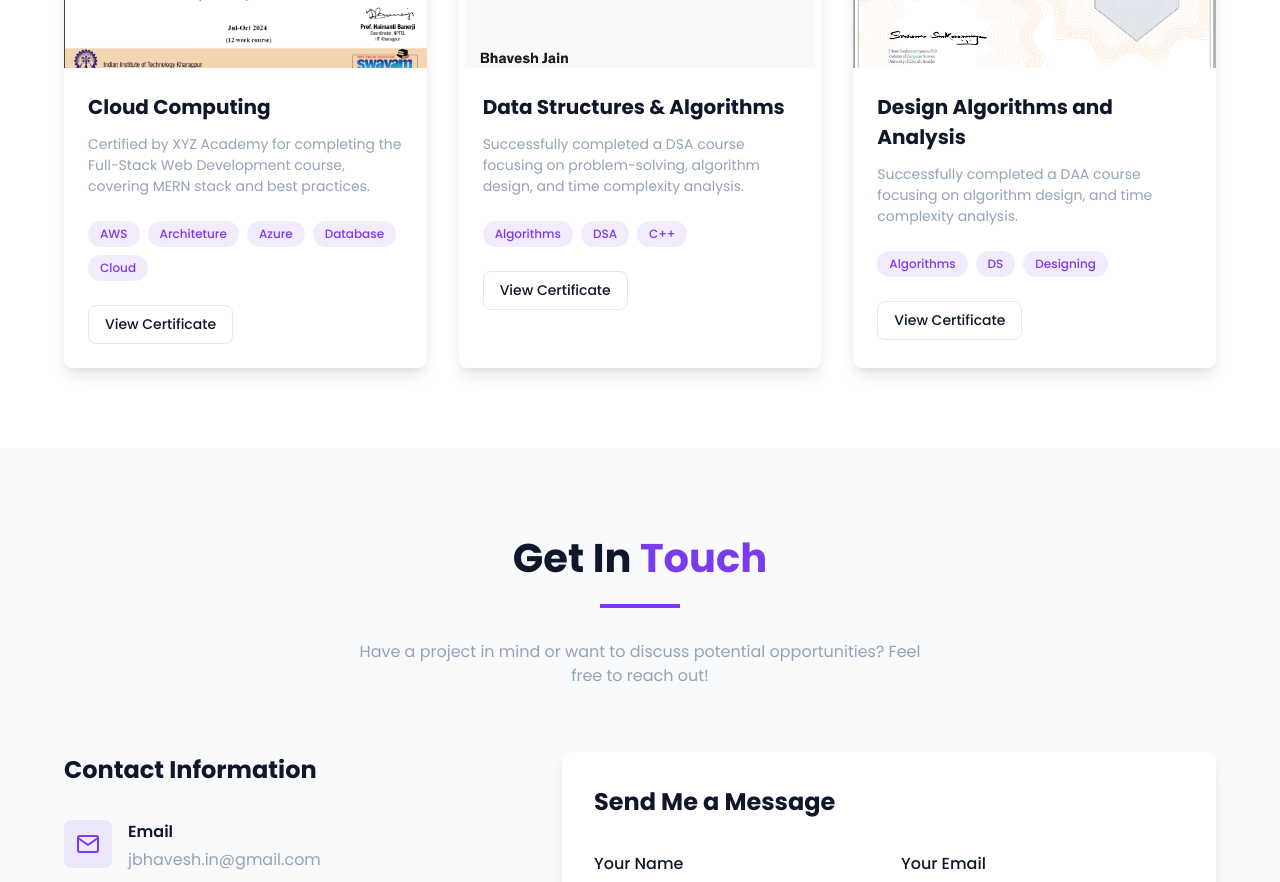
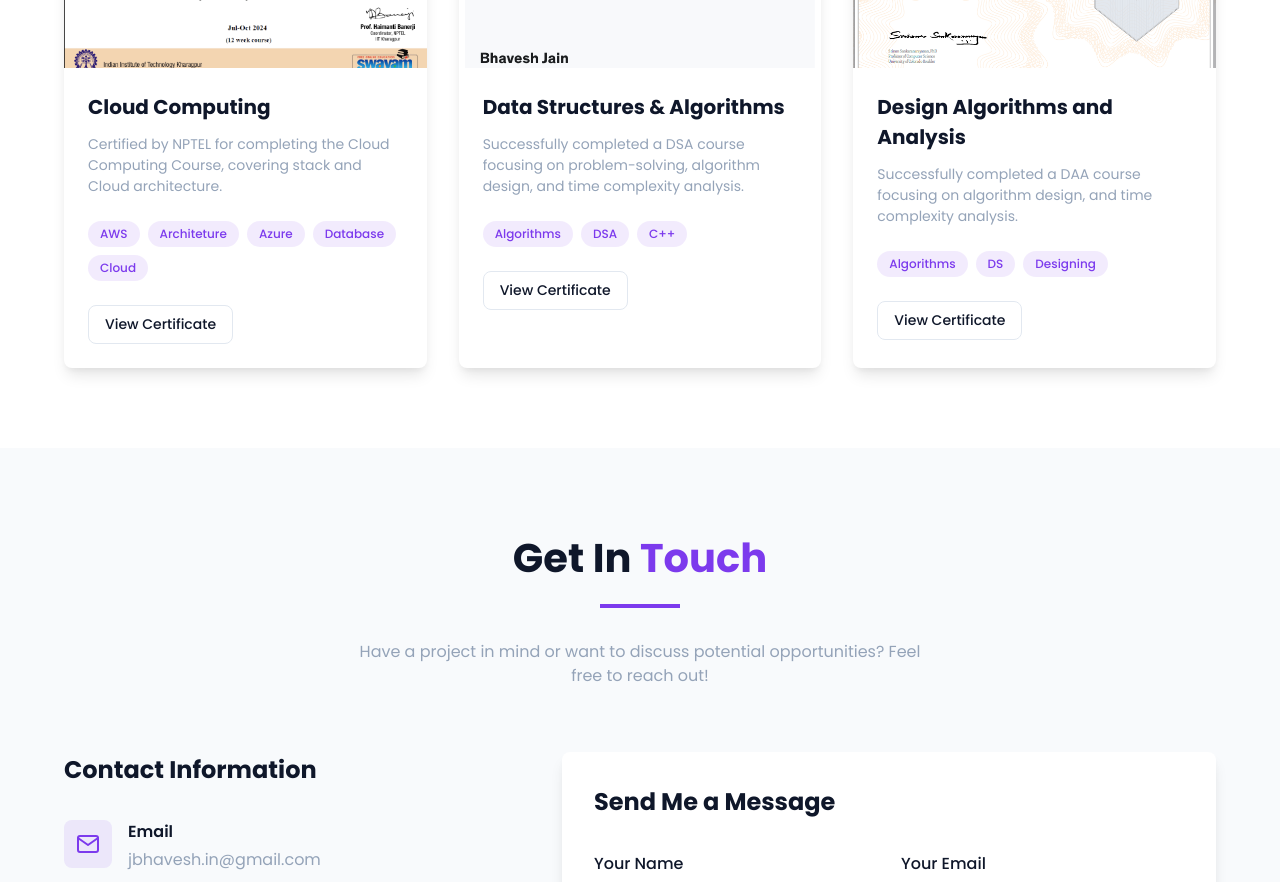
Before and after one commit to bhavessh/Portfolio-repo, a plain HTML site: page index.html in a window 1280 px wide. Shown: the part 3840-4722 px from the top of the page. Drawn offline with nearby package versions, Linux system fonts and the light colour scheme.

Commit message:
Update index.html

```diff
--- a/index.html
+++ b/index.html
@@ -1,3 +1,4 @@
+
 <!DOCTYPE html>
 <html lang="en">
 <head>
@@ -331,7 +332,7 @@
                     </div>
                     <div class="project-content">
                         <h3 class="project-title">Cloud Computing</h3>
-                        <p class="project-description">Certified by XYZ Academy for completing the Full-Stack Web Development course, covering MERN stack and best practices.</p>
+                        <p class="project-description">Certified by NPTEL for completing the Cloud Computing Course, covering stack and Cloud architecture.</p>
                         <div class="project-tags">
                             <span class="project-tag">AWS</span>
                             <span class="project-tag">Architeture</span>
```
